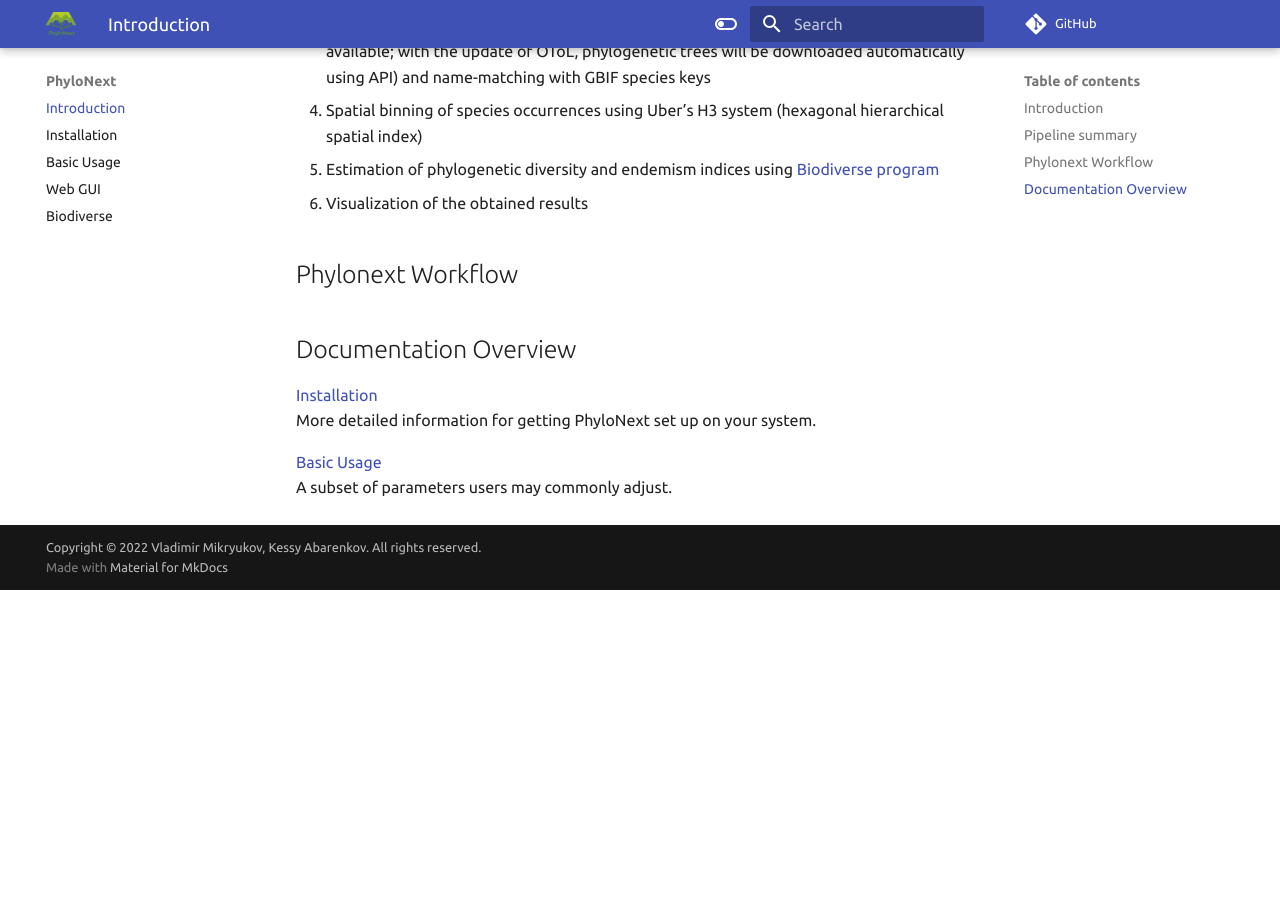
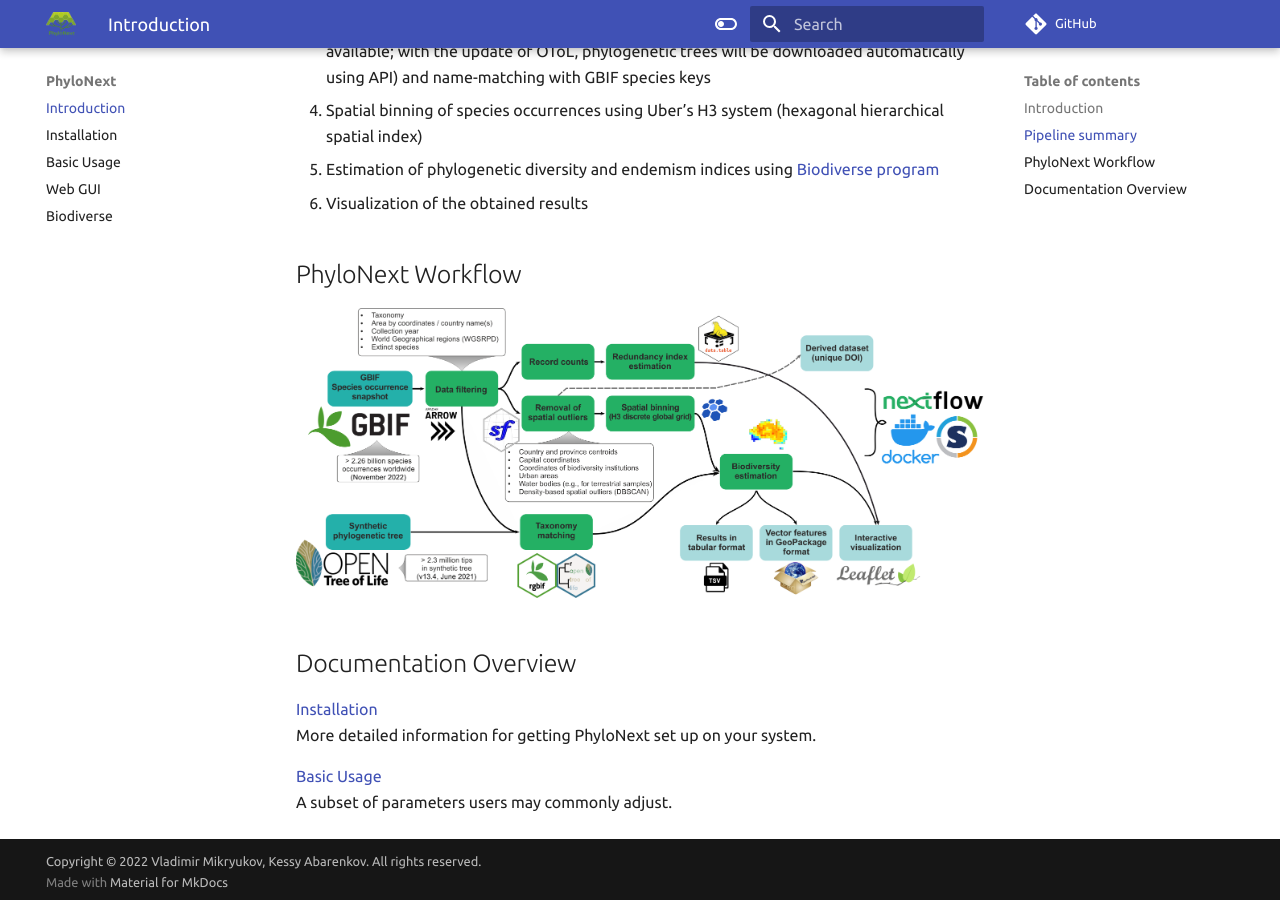
Before and after one commit to vmikk/phylonext_manual, an MkDocs documentation site: the page built from docs/index.md, in a window 1280 px wide and 900 px high, scrolled down 1384 px. Built offline with MkDocs 1.6.1 and Material for MkDocs 9.7.7, drawn with Linux system fonts in a browser that asks for light colours; comment, search, counter and statistics services are not loaded; before the commit the page ends 1974 px from its top, so only the background shows below that.

Commit message:
add workflow image

```diff
--- a/docs/index.md
+++ b/docs/index.md
@@ -25,8 +25,11 @@ The pipeline could be launched in a cloud environment (e.g., the [Microsoft Azur
 5. Estimation of phylogenetic diversity and endemism indices using [Biodiverse program](https://shawnlaffan.github.io/biodiverse/)
 6. Visualization of the obtained results
 
-## Phylonext Workflow
+## PhyloNext Workflow
 
+<a class="zoom" href="/assets/PhyloNext_Workflow.png">
+![PhyloNext Workflow](/assets/PhyloNext_Workflow.png)
+</a>
 
 ## Documentation Overview
 
```
